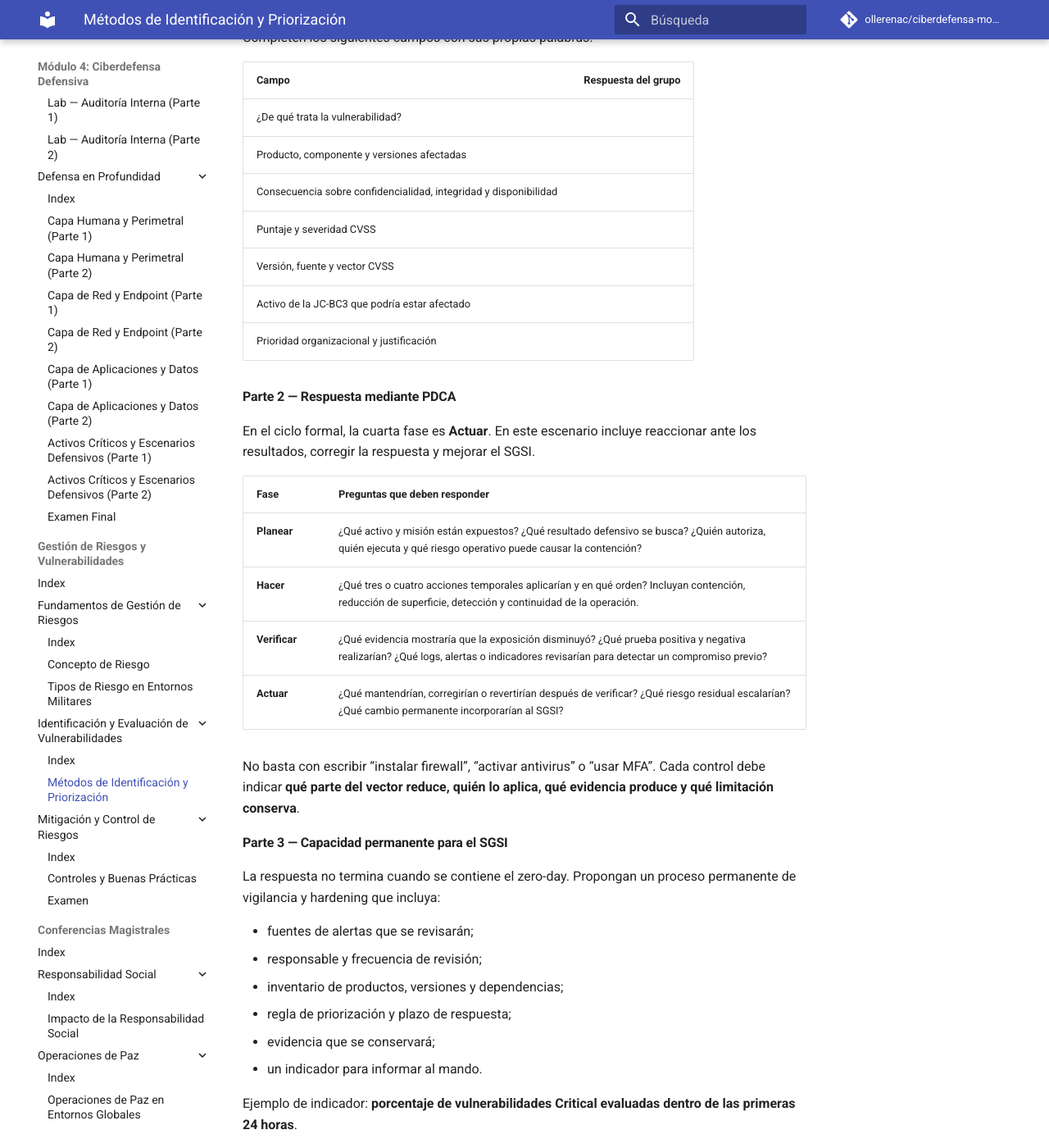
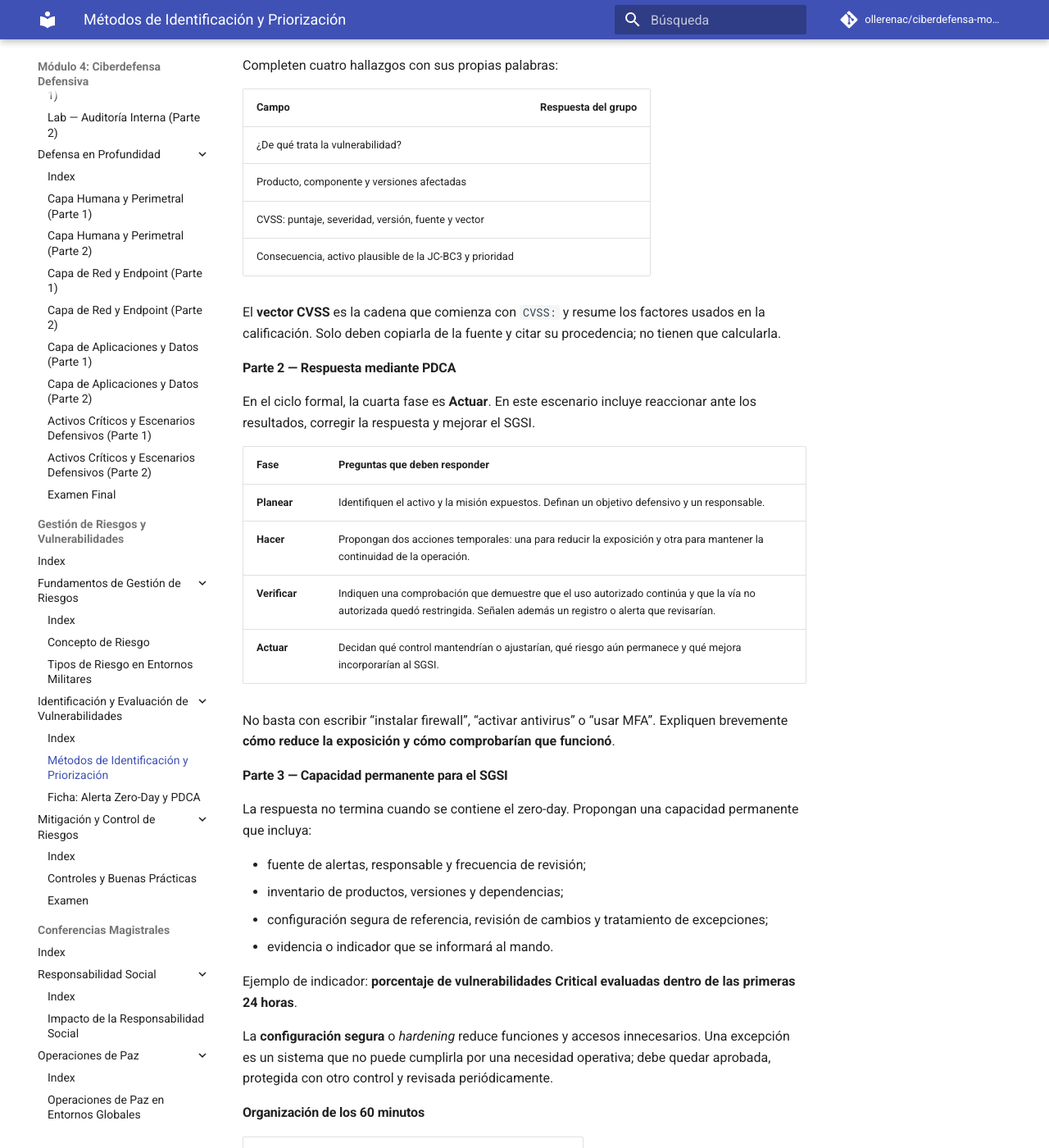
Before and after one commit to ollerenac/ciberdefensa-modulo4, an MkDocs documentation site: the page built from docs/gestion-riesgos/identificacion-vulnerabilidades/metodos-identificacion.md, in a window 1280 px wide and 1400 px high, scrolled down 6904 px. Shown: the whole window at 82% size. Built offline with MkDocs 1.6.1 and Material for MkDocs 9.7.7, drawn with Linux system fonts in a browser that asks for light colours; comment, search, counter and statistics services are not loaded; some of the changed text lies outside the part shown.

Commit message:
docs(risks): simplify zero-day student worksheet

```diff
--- a/docs/gestion-riesgos/identificacion-vulnerabilidades/metodos-identificacion.md
+++ b/docs/gestion-riesgos/identificacion-vulnerabilidades/metodos-identificacion.md
@@ -23,7 +23,7 @@ Al finalizar esta clase, el alumno será capaz de:
 Cuando un investigador descubre una falla en Windows, en el firmware de una radio, o en el software de gestión de una red, esa falla necesita un nombre estándar para que todos hablen del mismo problema. Ese nombre es un **CVE**.
 
 !!! note "Definición"
-    **CVE (Common Vulnerabilities and Exposures)** es el catálogo público de identificadores estandarizados para vulnerabilidades conocidas. Cada registro tiene un ID único con el formato **CVE-AÑO-NÚMERO** (ejemplo: CVE-2024-1234). Una autoridad CNA publica el registro oficial en el [Programa CVE](https://www.cve.org/); después, la [National Vulnerability Database (NVD)](https://nvd.nist.gov) lo consume y agrega análisis como CVSS, CWE y aplicabilidad CPE.
+    **CVE (Common Vulnerabilities and Exposures)** es el catálogo público de identificadores estandarizados para vulnerabilidades conocidas. Cada registro tiene un ID único con el formato **CVE-AÑO-NÚMERO** (ejemplo: CVE-2024-1234). Una organización autorizada publica el registro oficial en el [Programa CVE](https://www.cve.org/); después, la [National Vulnerability Database (NVD)](https://nvd.nist.gov) agrega datos de severidad y de los sistemas afectados.
 
 **Por qué importa para el Técnico:** Cuando un proveedor publica una alerta de seguridad, la referencia con un CVE-ID. El Técnico puede usar ese identificador para consultar el registro oficial, contrastarlo con NVD y revisar el aviso del proveedor. Así determina qué falla existe, qué sistemas están afectados y qué tan urgente es actuar.
 
@@ -33,8 +33,8 @@ Cuando un investigador descubre una falla en Windows, en el firmware de una radi
 
 El objetivo no es escribir CVE — es leer los registros existentes y tomar decisiones con ellos. Para una investigación completa se consultan tres capas:
 
-1. **CVE.org:** identidad, CNA, descripción y referencias del registro oficial.
-2. **NVD:** análisis enriquecido, como CVSS, CWE y configuraciones CPE.
+1. **CVE.org:** identificador, descripción y referencias del registro oficial.
+2. **NVD:** datos complementarios, como la severidad CVSS y las configuraciones afectadas.
 3. **Aviso del proveedor:** productos afectados, contexto técnico y acciones dirigidas a sus clientes.
 
 ### Ejemplo: Leer una entrada CVE
@@ -173,24 +173,24 @@ Cada grupo recibe solamente un CVE. Debe investigar la vulnerabilidad, identific
 
 #### Fuentes permitidas
 
-- [CVE.org](https://www.cve.org/) — registro oficial y CNA.
-- [NVD](https://nvd.nist.gov/) — CVSS, CWE y aplicabilidad.
-- [CISA KEV](https://www.cisa.gov/known-exploited-vulnerabilities-catalog) — evidencia de explotación conocida.
+- [CVE.org](https://www.cve.org/) — registro oficial de la vulnerabilidad.
+- [NVD](https://nvd.nist.gov/) — severidad CVSS y sistemas afectados.
 - Aviso oficial del proveedor del producto afectado.
+
+Usen la **[ficha imprimible del ejercicio](ficha-zero-day-pdca.md)** para organizar el trabajo y entregar una sola página por grupo. La ficha incluye un glosario breve de los términos necesarios.
 
 #### Parte 1 — Conciencia de la vulnerabilidad
 
-Completen los siguientes campos con sus propias palabras:
+Completen cuatro hallazgos con sus propias palabras:
 
 | Campo | Respuesta del grupo |
 |-------|---------------------|
 | ¿De qué trata la vulnerabilidad? | |
 | Producto, componente y versiones afectadas | |
-| Consecuencia sobre confidencialidad, integridad y disponibilidad | |
-| Puntaje y severidad CVSS | |
-| Versión, fuente y vector CVSS | |
-| Activo de la JC-BC3 que podría estar afectado | |
-| Prioridad organizacional y justificación | |
+| CVSS: puntaje, severidad, versión, fuente y vector | |
+| Consecuencia, activo plausible de la JC-BC3 y prioridad | |
+
+El **vector CVSS** es la cadena que comienza con `CVSS:` y resume los factores usados en la calificación. Solo deben copiarla de la fuente y citar su procedencia; no tienen que calcularla.
 
 #### Parte 2 — Respuesta mediante PDCA
 
@@ -198,25 +198,25 @@ En el ciclo formal, la cuarta fase es **Actuar**. En este escenario incluye reac
 
 | Fase | Preguntas que deben responder |
 |------|-------------------------------|
-| **Planear** | ¿Qué activo y misión están expuestos? ¿Qué resultado defensivo se busca? ¿Quién autoriza, quién ejecuta y qué riesgo operativo puede causar la contención? |
-| **Hacer** | ¿Qué tres o cuatro acciones temporales aplicarían y en qué orden? Incluyan contención, reducción de superficie, detección y continuidad de la operación. |
-| **Verificar** | ¿Qué evidencia mostraría que la exposición disminuyó? ¿Qué prueba positiva y negativa realizarían? ¿Qué logs, alertas o indicadores revisarían para detectar un compromiso previo? |
-| **Actuar** | ¿Qué mantendrían, corregirían o revertirían después de verificar? ¿Qué riesgo residual escalarían? ¿Qué cambio permanente incorporarían al SGSI? |
+| **Planear** | Identifiquen el activo y la misión expuestos. Definan un objetivo defensivo y un responsable. |
+| **Hacer** | Propongan dos acciones temporales: una para reducir la exposición y otra para mantener la continuidad de la operación. |
+| **Verificar** | Indiquen una comprobación que demuestre que el uso autorizado continúa y que la vía no autorizada quedó restringida. Señalen además un registro o alerta que revisarían. |
+| **Actuar** | Decidan qué control mantendrían o ajustarían, qué riesgo aún permanece y qué mejora incorporarían al SGSI. |
 
-No basta con escribir “instalar firewall”, “activar antivirus” o “usar MFA”. Cada control debe indicar **qué parte del vector reduce, quién lo aplica, qué evidencia produce y qué limitación conserva**.
+No basta con escribir “instalar firewall”, “activar antivirus” o “usar MFA”. Expliquen brevemente **cómo reduce la exposición y cómo comprobarían que funcionó**.
 
 #### Parte 3 — Capacidad permanente para el SGSI
 
-La respuesta no termina cuando se contiene el zero-day. Propongan un proceso permanente de vigilancia y hardening que incluya:
+La respuesta no termina cuando se contiene el zero-day. Propongan una capacidad permanente que incluya:
 
-- fuentes de alertas que se revisarán;
-- responsable y frecuencia de revisión;
+- fuente de alertas, responsable y frecuencia de revisión;
 - inventario de productos, versiones y dependencias;
-- regla de priorización y plazo de respuesta;
-- evidencia que se conservará;
-- un indicador para informar al mando.
+- configuración segura de referencia, revisión de cambios y tratamiento de excepciones;
+- evidencia o indicador que se informará al mando.
 
 Ejemplo de indicador: **porcentaje de vulnerabilidades Critical evaluadas dentro de las primeras 24 horas**.
+
+La **configuración segura** o *hardening* reduce funciones y accesos innecesarios. Una excepción es un sistema que no puede cumplirla por una necesidad operativa; debe quedar aprobada, protegida con otro control y revisada periódicamente.
 
 #### Organización de los 60 minutos
 
--- a/mkdocs.yml
+++ b/mkdocs.yml
@@ -102,6 +102,7 @@ nav:
     - Identificación y Evaluación de Vulnerabilidades:
       - gestion-riesgos/identificacion-vulnerabilidades/index.md
       - "Métodos de Identificación y Priorización": gestion-riesgos/identificacion-vulnerabilidades/metodos-identificacion.md
+      - "Ficha: Alerta Zero-Day y PDCA": gestion-riesgos/identificacion-vulnerabilidades/ficha-zero-day-pdca.md
     - Mitigación y Control de Riesgos:
       - gestion-riesgos/mitigacion-controles/index.md
       - "Controles y Buenas Prácticas": gestion-riesgos/mitigacion-controles/controles-buenas-practicas.md
```
Also changed, not shown: other parts of docs/gestion-riesgos/identificacion-vulnerabilidades/metodos-identificacion.md (+2 -2 lines), docs/gestion-riesgos/identificacion-vulnerabilidades/ficha-zero-day-pdca.md (added, +68 -0 lines).
